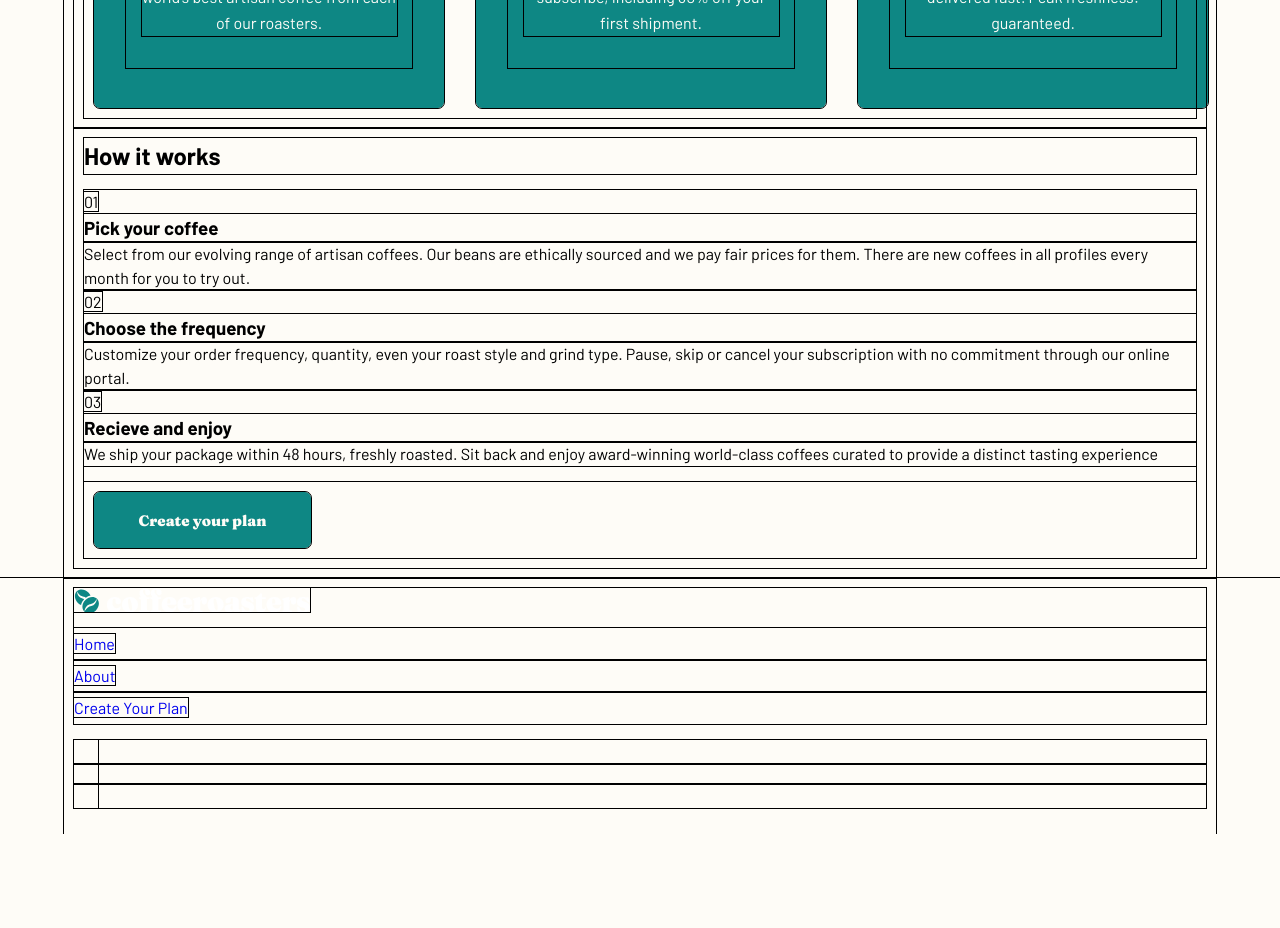
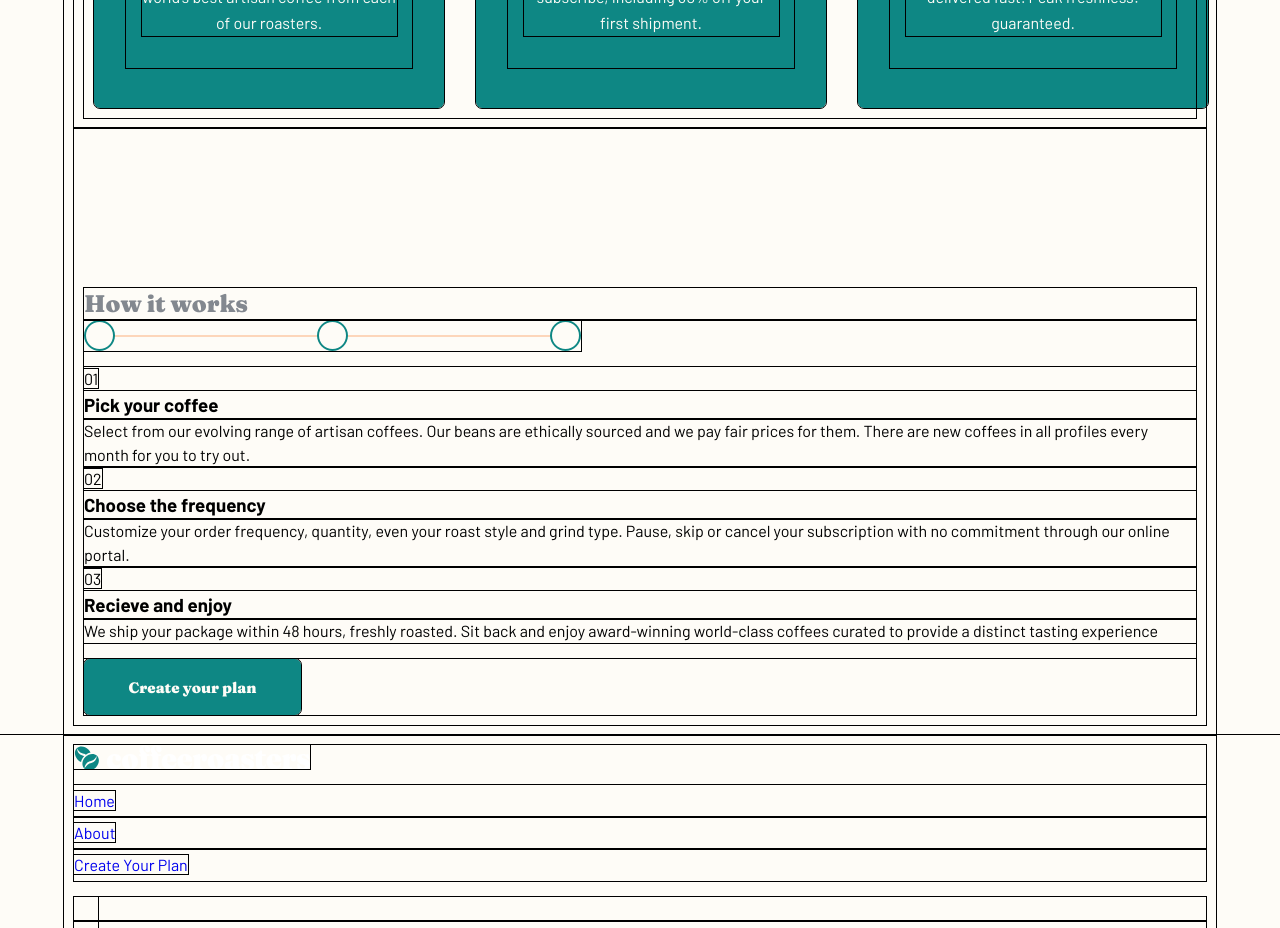
Before and after one commit to tlanettepollard/FEM-CoffeeRoasters-Subscription-Site-TLP, a React (Vite) app: page / in a window 1280 px wide. Shown: the part 1940-2868 px from the top of the page. Before the commit the page ends 2774 px from the top, so only its background shows below. Built offline with nearby package versions, Linux system fonts and the light colour scheme.

Commit message:
Updates: added divider image
Signed-off-by: T. Lanette <TLPollard4516@gmail.com>

```diff
--- a/src/components/Shared/WorkList.jsx
+++ b/src/components/Shared/WorkList.jsx
@@ -1,5 +1,6 @@
 import { useNavigate } from "react-router";
 import { WorksItems } from "./WorksItems";
+import dividerImg from '../../assets/home/desktop/Divider.png';
 
 export function WorkList() {
     let navigate = useNavigate();
@@ -12,8 +13,9 @@ export function WorkList() {
         <section className='work container'>
             <h2 className='work__title'>How it works</h2>
             <div className='work__container'>
+                <img className='divider' src={dividerImg} alt="decorative divider" />
                 <WorksItems />
-                <div className='container'>
+                <div className='btn__container'>
                     <button onClick={changeRoute} className='btn btn-works'>
                         Create your plan
                     </button>
--- a/src/styles/abstracts/_mixins.scss
+++ b/src/styles/abstracts/_mixins.scss
@@ -133,8 +133,17 @@
     line-height: 2rem;
 }
 
-@mixin HeaderFourLT() {
+@mixin HeaderFourLTW() {
     color: $lt-heading-color;
+    font-family: $header-font;
+    font-size: $h4-heading-size;
+    font-style: normal;
+    font-weight: 900;
+    line-height: 2rem;
+}
+
+@mixin HeaderFourLTG() {
+    color: $grey;
     font-family: $header-font;
     font-size: $h4-heading-size;
     font-style: normal;
--- a/src/styles/components/_benefitsCard.scss
+++ b/src/styles/components/_benefitsCard.scss
@@ -117,7 +117,7 @@
                     .card__info {
 
                         .card__title {
-                            @include HeaderFourLT;
+                            @include HeaderFourLTW;
                             padding-bottom: 1.5rem;
 
                             @include bp-lg-tablet {
--- /dev/null
+++ b/src/styles/components/_howWorks.scss
@@ -0,0 +1,14 @@
+@use '../abstracts/' as *;
+@use '../base/' as *;
+
+.main__home {
+    .work {
+        padding-top: 10rem;
+        max-width: 75rem;
+
+
+        &__title {
+            @include HeaderFourLTG;
+        }
+    }
+}
--- a/src/styles/components/_index.scss
+++ b/src/styles/components/_index.scss
@@ -7,4 +7,4 @@
 @forward 'modal';
 @forward 'modalSubscribe';
 @forward 'order';
-@forward 'works';
+@forward 'howWorks';
```
Also changed, not shown: src/assets/home/desktop/Divider.png (added), src/assets/home/desktop/Group 30.svg (added), src/styles/components/_works.scss (deleted).
